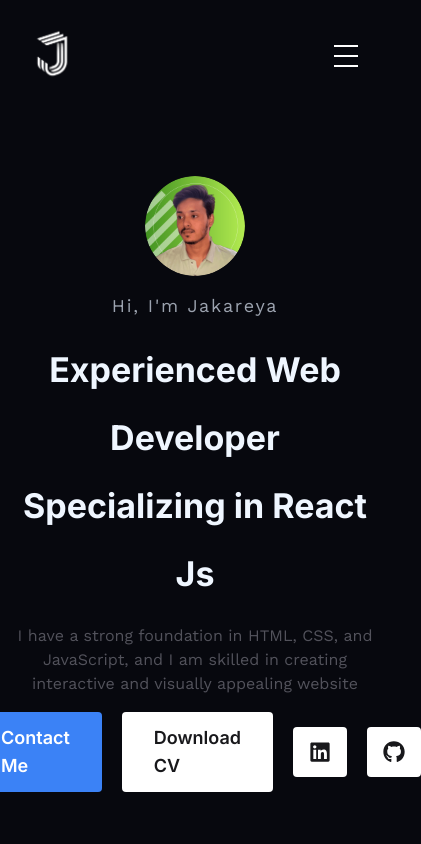
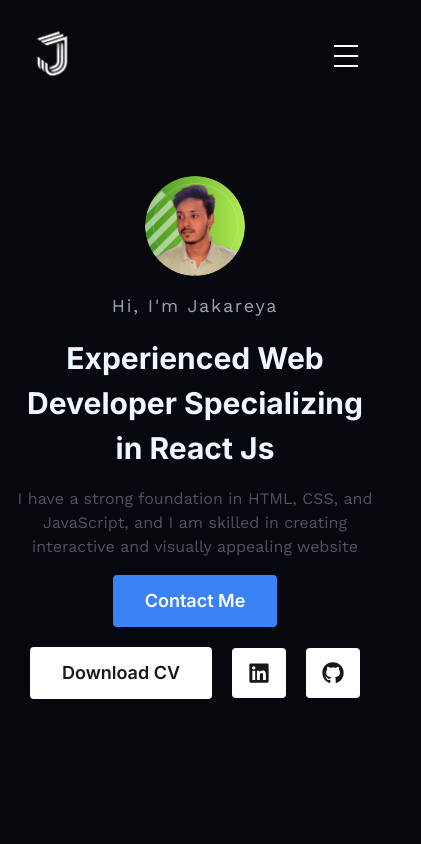
Before and after one commit to jakareya76/portfolio, a Next.js app: page / in a window 390 px wide. Shown: the top 844 px of the page, 421 px wide, since content can reach past the window. Built offline with nearby package versions, Linux system fonts and the light colour scheme.

Commit message:
fix link issue and responsive issue

```diff
--- a/src/components/Hero.jsx
+++ b/src/components/Hero.jsx
@@ -26,7 +26,7 @@ const Hero = () => {
         initial={{ y: 10, opacity: 0 }}
         animate={{ y: 0, opacity: 1 }}
         transition={{ duration: 0.5, delay: 0.7 }}
-        className="text-[34px] font-inter text-center leading-loose text-blue-50 font-bold flex flex-col lg:text-6xl 2xl:text-[76px]"
+        className="text-[30px] font-inter text-center  text-blue-50 font-bold flex flex-col md:text-5xl sm:text-4xl lg:text-6xl 2xl:text-[76px]"
       >
         Experienced Web Developer Specializing in React Js
       </motion.h2>
@@ -39,7 +39,7 @@ const Hero = () => {
         I have a strong foundation in HTML, CSS, and JavaScript, and I am
         skilled in creating interactive and visually appealing website
       </motion.p>
-      <div className="flex items-center justify-center gap-5">
+      <div className="flex flex-wrap items-center justify-center gap-5">
         <motion.a
           initial={{ y: 10, opacity: 0 }}
           animate={{ y: 0, opacity: 1 }}
--- a/src/constants/index.js
+++ b/src/constants/index.js
@@ -39,7 +39,7 @@ export const socialIcons = [
   },
   {
     id: 1,
-    url: "https://www.linkedin.com/in/md-jakareya-ahmed-43a5251b1/",
+    url: "https://www.linkedin.com/in/jakareya-ahmed",
     icon: <FaLinkedinIn />,
   },
   {
```
